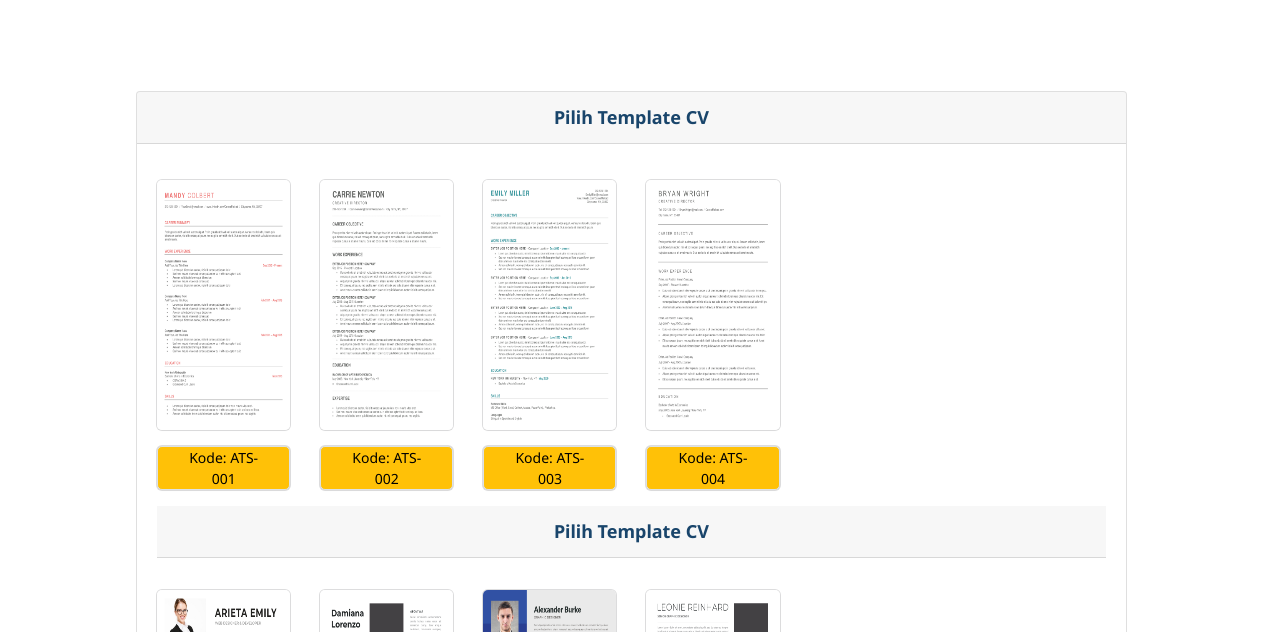
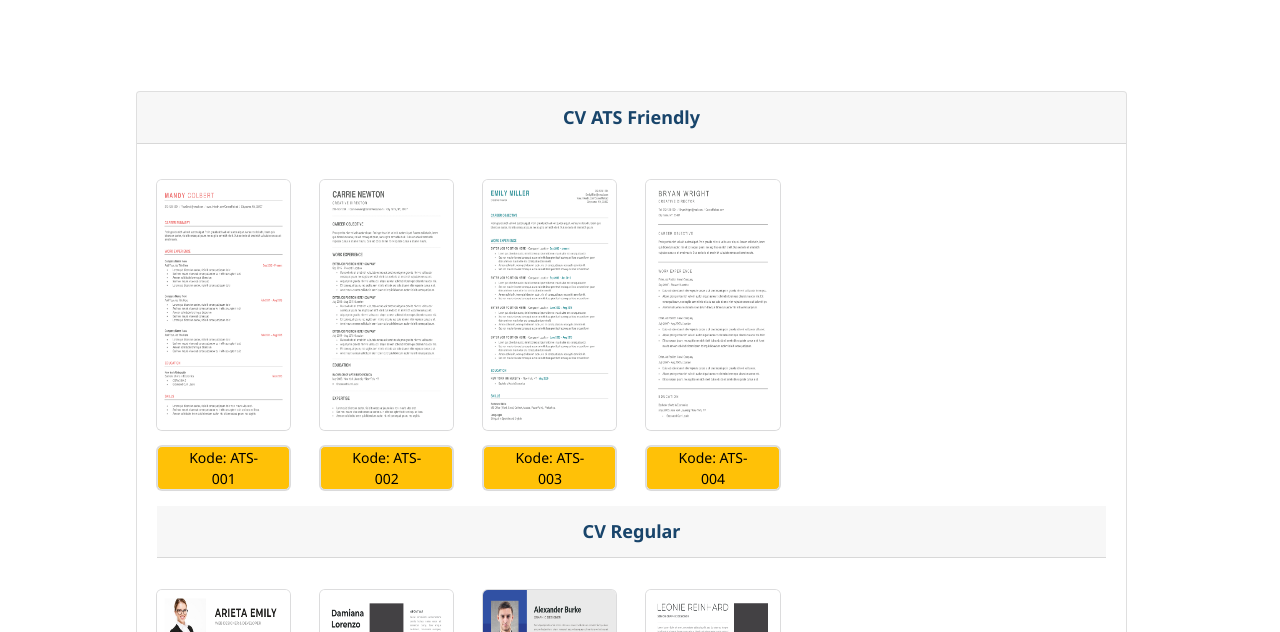
Before and after one commit to ajisetiawan716/ajisetiawan716.github.io, a Jekyll site: the page built from pages/desain-cv.html, in a window 1280 px wide and 1312 px high. Shown: the part 205-837 px from the top of the window. Built offline with Jekyll 4.4.1, drawn with Linux system fonts in a browser that asks for light colours; nearby versions of some CDN libraries; emoji names are drawn with the system emoji font; comment, search, counter and statistics services are not loaded; a style sheet for code colours, icons or effects is not loaded.

Commit message:
Update desain-cv.html

```diff
--- a/pages/desain-cv.html
+++ b/pages/desain-cv.html
@@ -7,12 +7,6 @@ external-image: https://www.ajisetiawan.my.id/assets/images/icons/icon-128x128.p
 description: Jasa Desain dan Pembuatan CV
 ---
 
-<!DOCTYPE html>
-<html lang="en">
-<head>
-    <link rel="stylesheet" href="https://cdn.jsdelivr.net/npm/lightgallery@2.5.0/css/lightgallery.min.css">
-</head>
-<body>
     <div class="container">
         <div class="row">
             <div class="col-sm-12">
@@ -21,7 +15,7 @@ description: Jasa Desain dan Pembuatan CV
                         <div class="card-header font-weight-bold" style="font-size:18px;color:#19456b;">
                             <div class="row">
                                 <div class="col-sm-12 col-12 text-center my-auto">
-                                    Pilih Template CV
+                                    CV ATS Friendly
                                 </div>
                             </div>
                         </div>
@@ -43,11 +37,11 @@ description: Jasa Desain dan Pembuatan CV
                         <div class="card-header font-weight-bold" style="font-size:18px;color:#19456b;">
                             <div class="row">
                                 <div class="col-sm-12 col-12 text-center my-auto">
-                                    Pilih Template CV
+                                    CV Regular
                                 </div>
                             </div>
                         </div><p>
-        <div id="lightgallery2" class="row">
+			<div id="lightgallery2" class="row">
 	{% for item in site.data.prof-cv-list %}
             <div class="col-xl-2 col-lg-2 col-md-4 col-6 mb-3" href="/assets/img/data-cv/{{ item.src }}" data-sub-html="{{ item.caption }}">
                 <img class="img-fluid" src="/assets/img/data-cv/{{ item.src }}" alt="{{ item.caption }}" style="width:100%;height:250px;box-shadow:rgba(0, 0, 0, 0.02) 0px 1px 3px 0px, rgba(27, 31, 35, 0.15) 0px 0px 0px 1px;border-radius:5px">
@@ -94,4 +88,3 @@ description: Jasa Desain dan Pembuatan CV
         });
 
     </script>
-</body>
```
